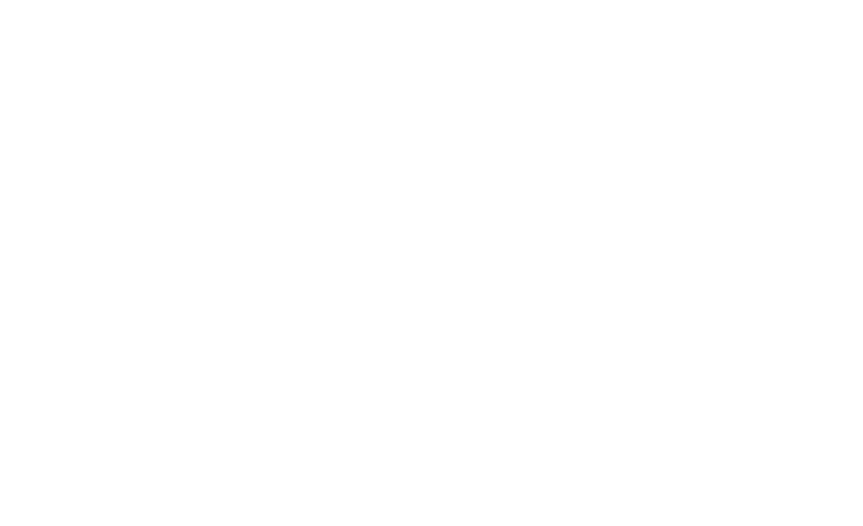
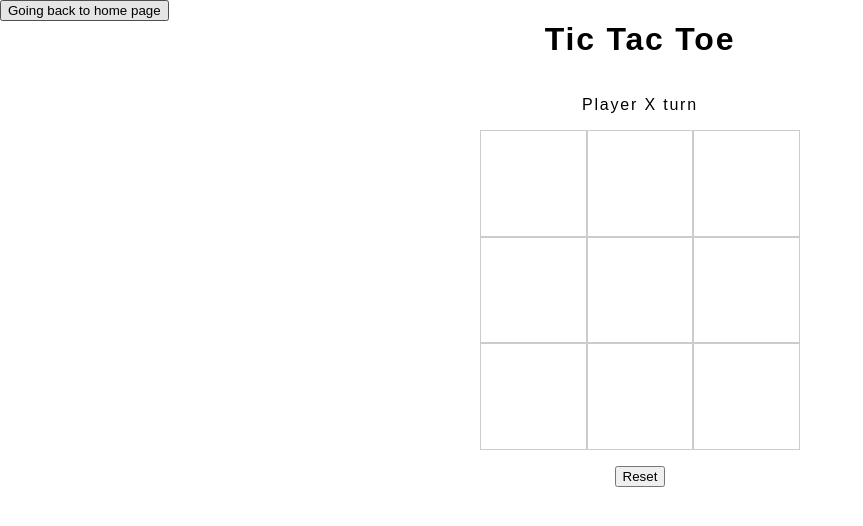
Before and after one commit to JiayingYu152/FrontendProjects, a React (Create React App) app in the folder react-practice/: page /tic-tac-toe in a window 1280 px wide. Before the commit this address had no page. Shown: the top 526 px of the page, without its empty margins (0-863 px from the left). Built offline with nearby package versions, Linux system fonts and the light colour scheme.

Commit message:
feat: Add Tic Tac Toe component for playing the game

```diff
--- a/react-practice/src/App.js
+++ b/react-practice/src/App.js
@@ -19,6 +19,7 @@ import ProgressBarII from "./practice/ProgressBarII";
 import StringConvertorParagraph from "./practice/StringConvertorParagraph";
 import StarRating from "./practice/StarRating";
 import ToDoList from "./practice/ToDoList";
+import TicTacToe from "./practice/TicTacToe";
 
 function Home() {
   return (
@@ -791,6 +792,16 @@ function Home() {
             <ul></ul>
           </div>
         </li>
+
+        <li>
+          <Link to="/tic-tac-toe" className="li-title">
+            Tic Tac Toe
+          </Link>
+          <div className="important-paragraph">
+            <h3>考点/内容点:</h3>
+            <ul></ul>
+          </div>
+        </li>
       </ol>
     </div>
   );
@@ -825,6 +836,7 @@ function App() {
         />
         <Route path="/star-rating" element={<StarRating />} />
         <Route path="/to-do-list" element={<ToDoList />} />
+        <Route path="/tic-tac-toe" element={<TicTacToe />} />
       </Routes>
     </Router>
   );
--- /dev/null
+++ b/react-practice/src/practice/TicTacToe.jsx
@@ -0,0 +1,127 @@
+import "./ticTacToe.css";
+import { useState } from "react";
+
+import { useNavigate } from "react-router-dom";
+
+// List of cell indices that are 3-in-a-row. 定义了所有可能的三连线组合，用于判断胜负。
+const CELLS_IN_A_LINE = [
+  [0, 1, 2],
+  [3, 4, 5],
+  [6, 7, 8],
+  [0, 3, 6],
+  [1, 4, 7],
+  [2, 5, 8],
+  [0, 4, 8],
+  [2, 4, 6],
+];
+
+// Determine if there's a winner for the board.
+function determineWinner(board) {
+  for (let i = 0; i < CELLS_IN_A_LINE.length; i++) {
+    const [x, y, z] = CELLS_IN_A_LINE[i];
+    // Determine if the cells in a line have the same mark.
+    if (board[x] != null && board[x] === board[y] && board[y] === board[z]) {
+      return board[x];
+    }
+  }
+
+  // No winner yet.
+  return null;
+}
+
+function Cell({ index, disabled, mark, turn, onClick }) {
+  return (
+    <button
+      aria-label={mark == null ? `Mark cell ${index} as ${turn}` : undefined} //aria-label：用于无障碍访问，如果格子为空，则显示当前玩家的操作提示。
+      className="tic-tac-toe-cell"
+      disabled={disabled}
+      onClick={onClick}
+    >
+      <span aria-hidden={true}>{mark}</span>
+    </button>
+  );
+}
+
+const TicTacToe = () => {
+  const [board, setBoard] = useState(Array(9).fill(null));
+  const [xIsPlaying, setIsXPlaying] = useState(true);
+
+  const navigate = useNavigate(); //for navigate back to home page, not main logic relevant
+
+  const winner = determineWinner(board);
+
+  function onReset() {
+    setBoard(Array(9).fill(null));
+    setIsXPlaying(true);
+  }
+
+  function getStatusMessage() {
+    //根据当前游戏状态生成状态消息
+    if (winner != null) {
+      return `Player ${winner} wins!`;
+    }
+
+    // All cells have been filled up.
+    if (!board.includes(null)) {
+      return `It's a draw!`;
+    }
+
+    return `Player ${xIsPlaying ? "X" : "O"} turn`;
+  }
+
+  return (
+    <div className="tic-tac-toe-container">
+      <button
+        style={{ position: "absolute", top: 0, left: 0 }}
+        onClick={() => navigate("/")}
+      >
+        Going back to home page
+      </button>
+      <h1>Tic Tac Toe</h1>
+      <div aria-live="polite">{getStatusMessage()}</div>
+      <div className="tic-tac-toe-board">
+        {Array(9)
+          .fill(null)
+          .map((_, index) => index) //将数组的每个元素映射为其索引值，结果是一个 [0, 1, 2, 3, 4, 5, 6, 7, 8] 的数组。
+          .map((cellIndex) => {
+            //映射索引以生成格子组件
+            const turn = xIsPlaying ? "X" : "O";
+            return (
+              <Cell
+                key={cellIndex}
+                disabled={board[cellIndex] != null || winner != null} //如果当前格子已经被标记或已有胜者，则禁用按钮。
+                index={cellIndex}
+                mark={board[cellIndex]}
+                turn={turn}
+                onClick={() => {
+                  const newBoard = board.slice(); //创建一个新的棋盘状态副本。
+                  newBoard[cellIndex] = turn; //将当前玩家的标记放置在当前格子中。
+                  setBoard(newBoard); //更新棋盘状态。
+                  setIsXPlaying(!xIsPlaying); //切换到另一玩家。
+                }}
+              />
+            );
+          })}
+      </div>
+      <button
+        onClick={() => {
+          if (winner == null) {
+            // Confirm whether to reset the game.
+            const confirm = window.confirm(
+              "Are you sure you want to reset the game?"
+            );
+            if (!confirm) {
+              return;
+            }
+          }
+
+          onReset();
+        }}
+      >
+        Reset
+      </button>
+    </div>
+  );
+};
+
+export default TicTacToe;
--- /dev/null
+++ b/react-practice/src/practice/ticTacToe.css
@@ -0,0 +1,33 @@
+.tic-tac-toe-container {
+  align-items: center;
+  display: flex;
+  flex-direction: column;
+  justify-content: center;
+  max-width: 320px;
+  margin: 0 auto;
+  row-gap: 16px;
+}
+
+.tic-tac-toe-board {
+  display: grid;
+  width: 100%;
+  grid-template-columns: repeat(3, 1fr);
+}
+
+.tic-tac-toe-cell {
+  background-color: #fff;
+  border: 1px solid #ccc;
+  color: #000;
+  font-size: min(48px, 10vw);
+  font-weight: bold;
+  vertical-align: middle;
+  aspect-ratio: 1 / 1;
+}
+
+.tic-tac-toe-cell:not(:disabled) {
+  cursor: pointer;
+}
+
+.tic-tac-toe-cell:not(:disabled):hover {
+  background-color: #fafafa;
+}
```
